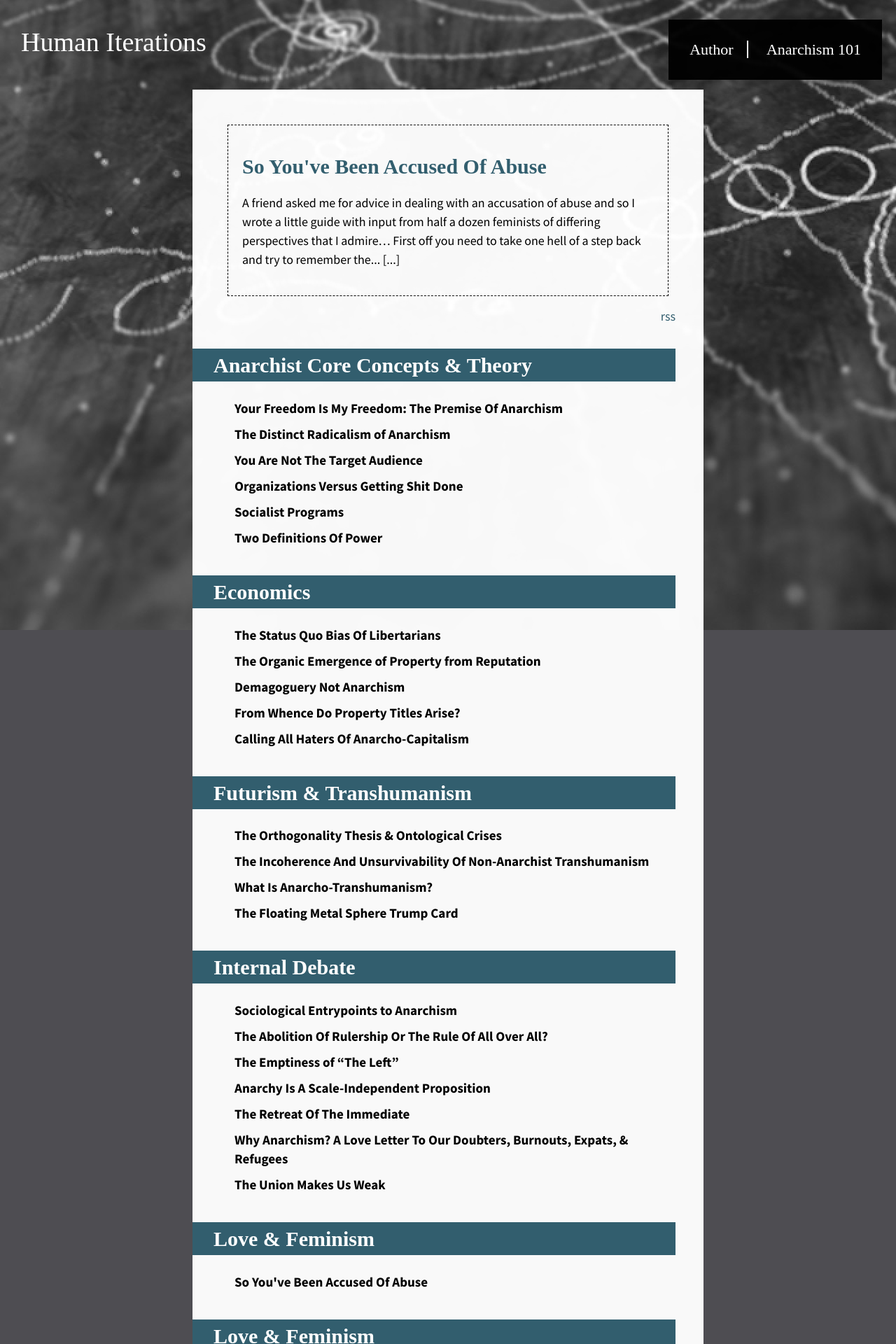
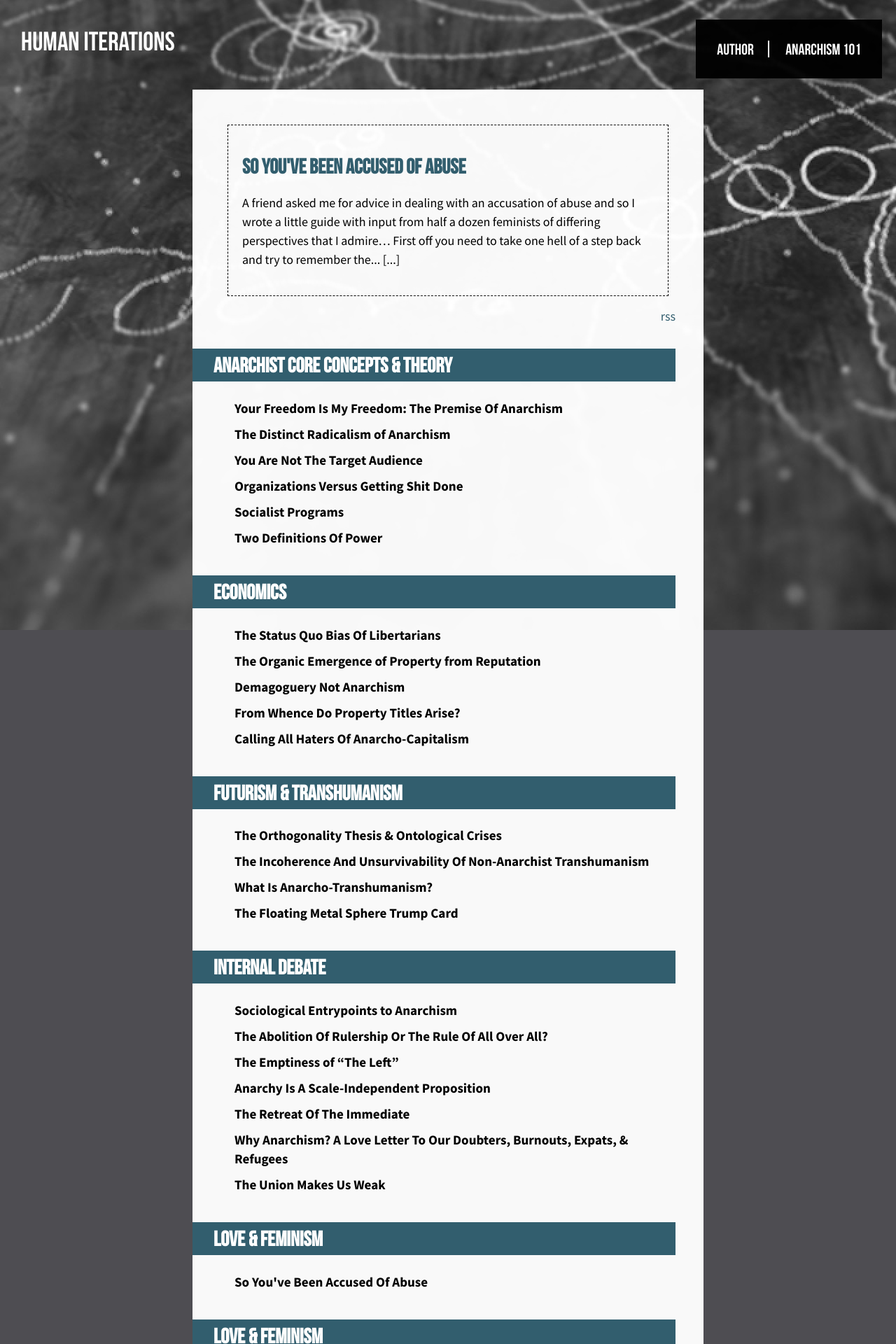
Before and after one commit to rechelon/rechelon.github.io, a Jekyll site: the page built from index.html, in a window 1280 px wide. Shown: the top 1920 px of the page at 70% size. Built offline with Jekyll 4.4.1, drawn with Linux system fonts in a browser that asks for light colours; some web fonts are replaced.

Commit message:
ughhh it was just adblock being a dick

```diff
--- a/_sass/_base.scss
+++ b/_sass/_base.scss
@@ -1,18 +1,4 @@
-/*@import url("/fonts/stylesheet.css");
-@font-face {
-    font-family: 'bebas_neueregular';
-    src: url('bebasneue-webfont.eot');
-    src: url('bebasneue-webfont.eot?#iefix') format('embedded-opentype'),
-         url('bebasneue-webfont.woff2') format('woff2'),
-         url('bebasneue-webfont.woff') format('woff'),
-         url('bebasneue-webfont.ttf') format('truetype'),
-         url('bebasneue-webfont.svg#bebas_neueregular') format('svg');
-    font-weight: normal;
-    font-style: normal;
-
-}
-*/
-
+@import url("/fonts/stylesheet.css");
 
 body {
   font-family: 'Source Sans Pro', Helvetica, Arial, sans-serif;
```
